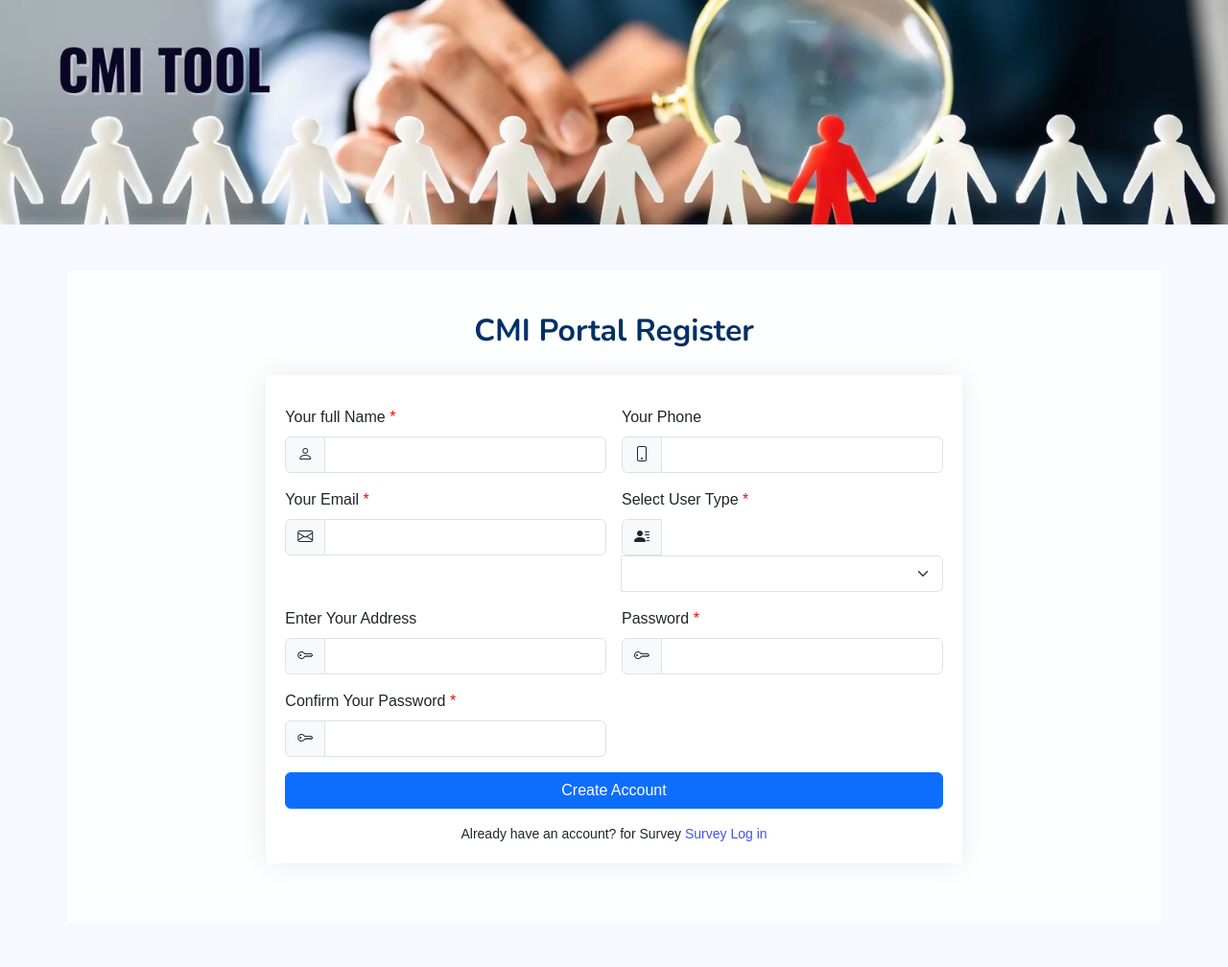
After one commit to judhisahoo/dod_ci4_survey, a CodeIgniter 4 app: the page made by app/Views/auth/fe/register.php in a window 1280 px wide. The commit adds this page. Shown: the whole page at 96% size. Run offline with PHP 8.4 and a stand-in for CodeIgniter, Linux system fonts and the light colour scheme; the template is opened without the code that fills it, so the values that code supplies are empty; some libraries are stand-ins or nearby versions.

Commit message:
added login functionality while posting survey and added form validation

```diff
--- a/app/Config/Routes.php
+++ b/app/Config/Routes.php
@@ -81,6 +81,10 @@ $routes->group("",['filter'=> 'auth'],function($routes){
 
 });
 
+$routes->get('/login','Home::login');
+$routes->get('/registration','Home::register');
+$routes->post('/survey-register','Home::registerProcess');
+$routes->post('/survey-login','Home::loginProcess');
 
 
 //$routes->get('/adminpanel/login',)
--- a/app/Models/SurveyUserModel.php
+++ b/app/Models/SurveyUserModel.php
@@ -12,7 +12,7 @@ class SurveyUserModel extends Model
     protected $returnType       = 'array';
     protected $useSoftDeletes   = false;
     protected $protectFields    = true;
-    protected $allowedFields    = ['name','email','phone','sector','address','name_of_business'];
+    protected $allowedFields    = ['name','email','phone','sector','address','name_of_business','user_type','password'];
 
     protected bool $allowEmptyInserts = false;
     protected bool $updateOnlyChanged = true;
--- /dev/null
+++ b/app/Views/auth/fe/register.php
@@ -0,0 +1,139 @@
+<?= $this->extend('layouts/fe-login-register') ?>
+<?= $this->section('content') ?>
+<section class="section register  d-flex flex-column align-items-center justify-content-center py-4">
+    <div class="container">
+
+        <div class="row" style="height: 65px;">
+            <h1 class="display-4 fb-bold">CMI Portal Register</h1>
+        </div>
+        <div class="row justify-content-center">
+            <div class="col-lg-8 col-md-12 d-flex flex-column align-items-center justify-content-center">
+                <div class="card mb-3">
+                    <div class="card-body">
+                        <div class="pt-4 pb-2">
+                            <?php if (session()->getFlashdata('error')): ?>
+                                <div class="alert alert-danger bg-danger text-light border-0 alert-dismissible fade show" role="alert">
+                                    <button type="button" class="btn-close btn-close-white" data-bs-dismiss="alert" aria-label="Close"></button>
+                                    <?php echo session()->getFlashdata('error'); ?>
+                                </div>
+                            <?php endif; ?>
+
+                            <?php
+                            if (session()->getFlashdata('validation')):
+                                $dataArr = session()->getFlashdata('validation');
+                            ?>
+                                <div class="alert alert-danger bg-danger text-light border-0 alert-dismissible fade show" role="alert">
+                                    <button type="button" class="btn-close btn-close-white" data-bs-dismiss="alert" aria-label="Close"></button>
+                                    <?php foreach ($dataArr as $k => $v): ?>
+                                        <p class="text-start small" style="margin-bottom: 0.25rem!important;">
+                                            <?= $v ?>
+                                        </p>
+                                    <?php endforeach; ?>
+                                </div>
+                            <?php endif; ?>
+                            <?php if (session()->getFlashdata('success')): ?>
+                                <div class="alert alert-success bg-success text-light border-0 alert-dismissible fade show" role="alert">
+                                    <button type="button" class="btn-close btn-close-white" data-bs-dismiss="alert" aria-label="Close"></button>
+                                    <?php echo session()->getFlashdata('success'); ?>
+                                </div>
+                            <?php endif; ?>
+                        </div>
+
+                        <form action="<?php echo base_url('survey-register'); ?>" method="post" class="row g-3 needs-validation" novalidate>
+                            <?= csrf_field() ?>
+                            <div class="col-6">
+                                <label for="fname" class="form-label float-start form-label-required">Your full Name</label>
+                                <div class="input-group has-validation">
+                                    <span class="input-group-text" id="inputGroupPrepend"><i class="bi bi-person"></i></span>
+                                    <input type="text" name="name" class="form-control" id="name" required>
+                                    <div class="invalid-feedback text-start">Please, enter your full name!</div>
+                                </div>
+                            </div>
+
+                            <div class="col-6">
+                                <label for="phone" class="form-label float-start">Your Phone</label>
+                                <div class="input-group has-validation">
+                                    <span class="input-group-text" id="inputGroupPrepend"><i class="bi bi-phone"></i></span>
+                                    <input type="text" name="phone" class="form-control" id="phone">
+
+                                    <div class="invalid-feedback text-start">Please, enter your phone!</div>
+                                </div>
+                            </div>
+
+                            <div class="col-6">
+                                <label for="yourEmail" class="form-label float-start form-label-required">Your Email</label>
+                                <div class="input-group has-validation">
+                                    <span class="input-group-text" id="inputGroupPrepend"><i class="bi bi-envelope"></i></span>
+                                    <input type="text" name="email" class="form-control" id="YourEmail" required>
+                                    <div class="invalid-feedback text-start">Please Enter a email.</div>
+                                </div>
+                            </div>
+
+                            <div class="col-6">
+                                <label for="lname" class="form-label float-start form-label-required">Select User Type</label>
+                                <div class="input-group has-validation">
+                                    <span class="input-group-text" id="inputGroupPrepend"><i class="bi bi-person-lines-fill"></i></span>
+                                    <select class="form-select" id="user_type" name="user_type" style="width: 300px;" required>
+                                        <option value="">&nbsp;</option>
+                                        <option value="1">Employer</option>
+                                        <option value="2">Institution</option>
+                                    </select>
+                                    <div class="invalid-feedback text-start">Please, select user type!</div>
+                                </div>
+                            </div>
+
+                            <div class="col-6">
+
+                                <label for="address" class="form-label float-start">Enter Your Address</label>
+                                <div class="input-group has-validation">
+                                    <span class="input-group-text" id="inputGroupPrepend"><i class="bi bi-key"></i></span>
+                                    <input type="text" name="address" class="form-control" id="address">
+                                    <div class="invalid-feedback text-start">Please enter your address!</div>
+                                </div>
+                            </div>
+
+                            <div class="col-6">
+                                <label for="yourPassword" class="form-label float-start form-label-required">Password</label>
+                                <div class="input-group has-validation">
+                                    <span class="input-group-text" id="inputGroupPrepend"><i class="bi bi-key"></i></span>
+                                    <input type="password" name="password" class="form-control" id="yourPassword" required>
+                                    <div class="invalid-feedback text-start">Please enter your password!</div>
+                                </div>
+                            </div>
+
+                            <div class="col-6">
+
+                                <label for="yourPassword" class="form-label float-start form-label-required">Confirm Your Password</label>
+                                <div class="input-group has-validation">
+                                    <span class="input-group-text" id="inputGroupPrepend"><i class="bi bi-key"></i></span>
+                                    <input type="password" name="confirm_password" class="form-control" id="confirm_password" required>
+                                    <div class="invalid-feedback text-start">Please enter your conirm password!</div>
+                                </div>
+                            </div>
+
+                            <!--<div class="col-12">
+            <div class="form-check">
+                <input class="form-check-input" name="terms" type="checkbox" value="" id="acceptTerms" required>
+                <label class="form-check-label" for="acceptTerms">I agree and accept the <a href="#">terms and conditions</a></label>
+                <div class="invalid-feedback">You must agree before submitting.</div>
+            </div>
+        </div>-->
+                            <div class="col-12">
+                                <button class="btn btn-primary w-100" type="submit">Create Account</button>
+                            </div>
+                            <div class="col-12">
+                                <p class="small mb-0">Already have an account? for Survey <a href="<?php echo base_url('/login'); ?>">Survey Log in</a></p>
+                            </div>
+                        </form>
+
+                    </div>
+                </div>
+
+
+            </div>
+        </div>
+    </div>
+
+</section>
+</main><!-- End #main -->
+<?= $this->endSection() ?>
--- /dev/null
+++ b/app/Views/layouts/fe-login-register.php
@@ -0,0 +1,84 @@
+<!DOCTYPE html>
+<html lang="en">
+
+<head>
+    <meta charset="UTF-8">
+    <meta name="viewport" content="width=device-width, initial-scale=1.0">
+    <title>ILO Survey Portal</title>
+    <!--<link href="https://cdn.jsdelivr.net/npm/bootstrap@5.3.0-alpha1/dist/css/bootstrap.min.css" rel="stylesheet">-->
+    <!-- Google Fonts -->
+  <link href="https://fonts.gstatic.com" rel="preconnect">
+  <link href="https://fonts.googleapis.com/css?family=Open+Sans:300,300i,400,400i,600,600i,700,700i|Nunito:300,300i,400,400i,600,600i,700,700i|Poppins:300,300i,400,400i,500,500i,600,600i,700,700i" rel="stylesheet">
+
+  <!-- Vendor CSS Files -->
+  <link href="<?php echo base_url();?>public/assets/vendor/bootstrap/css/bootstrap.min.css" rel="stylesheet">
+  <link href="<?php echo base_url();?>public/assets/vendor/bootstrap-icons/bootstrap-icons.css" rel="stylesheet">
+  <link href="<?php echo base_url();?>public/assets/vendor/boxicons/css/boxicons.min.css" rel="stylesheet">
+  <link href="<?php echo base_url();?>public/assets/vendor/quill/quill.snow.css" rel="stylesheet">
+  <link href="<?php echo base_url();?>public/assets/vendor/quill/quill.bubble.css" rel="stylesheet">
+  <link href="<?php echo base_url();?>public/assets/vendor/remixicon/remixicon.css" rel="stylesheet">
+  <link href="<?php echo base_url();?>public/assets/vendor/simple-datatables/style.css" rel="stylesheet">
+
+  <!-- Template Main CSS File -->
+  <link href="<?php echo base_url();?>public/assets/css/style.css" rel="stylesheet">
+
+  <!-- =======================================================
+  * Template Name: NiceAdmin
+  * Template URL: https://bootstrapmade.com/nice-admin-bootstrap-admin-html-template/
+  * Updated: Apr 20 2024 with Bootstrap v5.3.3
+  * Author: BootstrapMade.com
+  * License: https://bootstrapmade.com/license/
+  ======================================================== -->
+    <style>
+        body {
+            color: #000;
+            font-family: Arial, sans-serif;
+            /* Use a clean font */
+        }
+
+        .container {
+            background-color: rgba(255, 255, 255, 0.8);
+            /* Darker semi-transparent background */
+            padding: 10px;
+            /* Add padding to the container */
+        }
+
+        .fb-bold {
+            color: #003065;
+            font-weight: bold;
+            text-shadow: none;
+            font-size: 32px;
+        }
+
+        .form-label-required::after{
+          content: " *";
+          color: red;
+        }
+    </style>
+</head>
+
+<body>
+
+    <div class="container-fluid" style="padding:0 !important;"><img src="<?php base_url(); ?>public/fe/images/cmi-tool-bg.webp" class="card-img-top" alt="Survey Banner"></div>
+    <div class="container text-center my-5">
+      <?= $this->renderSection('content') ?>
+    </div>
+
+    <!--<script src="https://cdn.jsdelivr.net/npm/bootstrap@5.3.0-alpha1/dist/js/bootstrap.bundle.min.js"></script>-->
+    <a href="#" class="back-to-top d-flex align-items-center justify-content-center"><i class="bi bi-arrow-up-short"></i></a>
+
+  <!-- Vendor JS Files -->
+  <script src="<?php echo base_url();?>public/assets/vendor/apexcharts/apexcharts.min.js"></script>
+  <script src="<?php echo base_url();?>public/assets/vendor/bootstrap/js/bootstrap.bundle.min.js"></script>
+  <script src="<?php echo base_url();?>public/assets/vendor/chart.js/chart.umd.js"></script>
+  <script src="<?php echo base_url();?>public/assets/vendor/echarts/echarts.min.js"></script>
+  <script src="<?php echo base_url();?>public/assets/vendor/quill/quill.js"></script>
+  <script src="<?php echo base_url();?>public/assets/vendor/simple-datatables/simple-datatables.js"></script>
+  <script src="<?php echo base_url();?>public/assets/vendor/tinymce/tinymce.min.js"></script>
+  <script src="<?php echo base_url();?>public/assets/vendor/php-email-form/validate.js"></script>
+
+  <!-- Template Main JS File -->
+  <script src="<?php echo base_url();?>public/assets/js/main.js"></script>
+</body>
+
+</html>
```
Also changed, not shown: app/Controllers/AuthController.php (+6 -7 lines), app/Controllers/Home.php (+108 -2 lines), app/Controllers/SurveyController.php (+13 -12 lines), app/Database/Migrations/2024-11-16-090238_UpdateAndAddfieldToSurveyUsersTable.php (added, +30 -0 lines), app/Views/auth/fe/login.php (added, +70 -0 lines), app/Views/auth/register.php (+21 -6 lines), app/Views/home.php (+48 -20 lines), app/Views/layouts/admin - Copy.php (deleted, +0 -31 lines), app/Views/welcome_message.php (+60 -18 lines).
